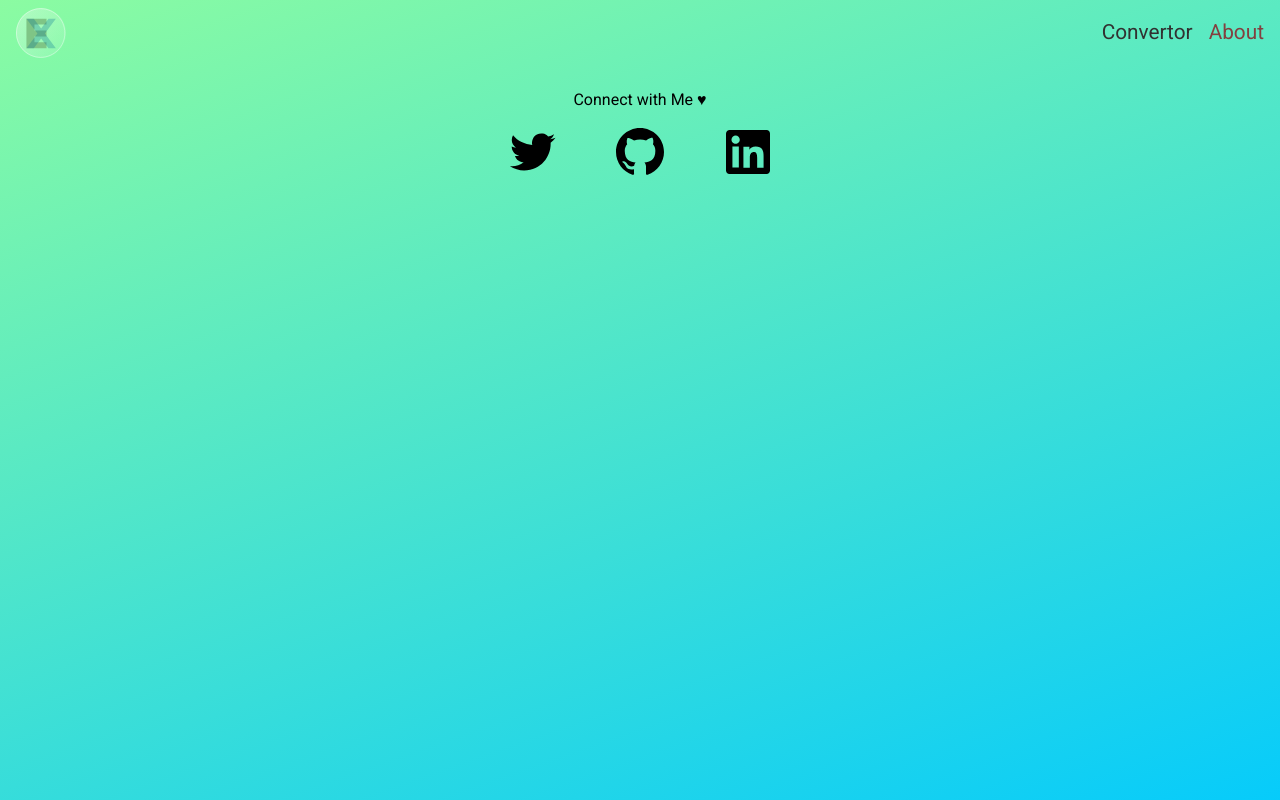
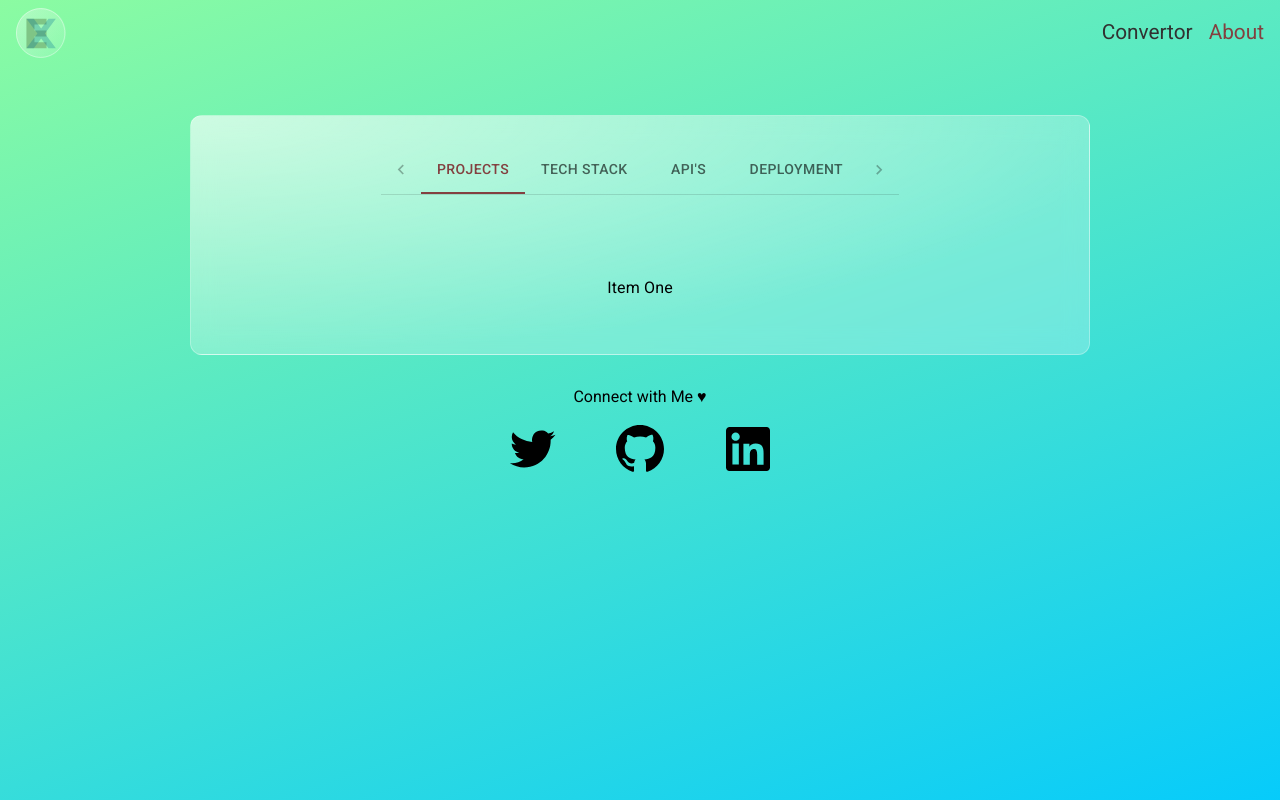
Before and after one commit to andreimihale/exchanger, a React (Create React App) app: page /about in a window 1280 px wide. Built offline with nearby package versions, Linux system fonts and the light colour scheme.

Commit message:
create about page

```diff
--- a/src/App.js
+++ b/src/App.js
@@ -4,6 +4,7 @@ import { Toaster } from "react-hot-toast";
 import Navigation from "./components/Navigation/Navigation";
 import Footer from "./components/Footer/Footer";
 import Convertor from "./pages/Convertor/Convertor";
+import About from "./pages/About/About";
 
 const App = () => (
   <>
@@ -12,6 +13,7 @@ const App = () => (
     <main className="main-content">
       <Routes>
         <Route path="/" element={<Convertor />} />
+        <Route path="/about" element={<About />} />
       </Routes>
     </main>
     <Footer />
--- /dev/null
+++ b/src/pages/About/About.js
@@ -0,0 +1,99 @@
+import React, { useState } from "react";
+import PropTypes from "prop-types";
+import { Box, Tabs, Tab, Typography } from "@mui/material";
+import { tabsClasses } from "@mui/material/Tabs";
+import { createTheme, ThemeProvider } from "@mui/material/styles";
+import "./About.scss";
+
+const theme = createTheme({
+  palette: {
+    primary: {
+      // Purple and green play nicely together.
+      main: "#834040",
+    },
+  },
+});
+
+const TabPanel = (props) => {
+  const { children, value, index, ...other } = props;
+
+  return (
+    <div
+      role="tabpanel"
+      hidden={value !== index}
+      id={`simple-tabpanel-${index}`}
+      aria-labelledby={`simple-tab-${index}`}
+      {...other}
+    >
+      {value === index && (
+        <Box sx={{ p: 3 }}>
+          <Typography>{children}</Typography>
+        </Box>
+      )}
+    </div>
+  );
+};
+
+TabPanel.propTypes = {
+  children: PropTypes.node.isRequired,
+  index: PropTypes.number.isRequired,
+  value: PropTypes.number.isRequired,
+};
+
+const a11yProps = (index) => ({
+  id: `simple-tab-${index}`,
+  "aria-controls": `simple-tabpanel-${index}`,
+});
+
+const About = () => {
+  const [value, setValue] = useState(0);
+
+  const handleChange = (event, newValue) => {
+    setValue(newValue);
+  };
+
+  return (
+    <ThemeProvider theme={theme}>
+      <section className="about">
+        <div className="about__content">
+          <Box sx={{ borderBottom: 1, borderColor: "divider" }}>
+            <Tabs
+              value={value}
+              variant="scrollable"
+              textColor="primary"
+              indicatorColor="primary"
+              scrollButtons
+              allowScrollButtonsMobile
+              sx={{
+                [`& .${tabsClasses.scrollButtons}`]: {
+                  "&.Mui-disabled": { opacity: 0.3 },
+                },
+              }}
+              onChange={handleChange}
+              aria-label="basic tabs example"
+            >
+              <Tab label="projects" {...a11yProps(0)} />
+              <Tab label="tech stack" {...a11yProps(1)} />
+              <Tab label="api's" {...a11yProps(2)} />
+              <Tab label="deployment" {...a11yProps(3)} />
+            </Tabs>
+          </Box>
+          <TabPanel value={value} index={0}>
+            Item One
+          </TabPanel>
+          <TabPanel value={value} index={1}>
+            Item Two
+          </TabPanel>
+          <TabPanel value={value} index={2}>
+            Item Three
+          </TabPanel>
+          <TabPanel value={value} index={3}>
+            Item Four
+          </TabPanel>
+        </div>
+      </section>
+    </ThemeProvider>
+  );
+};
+
+export default About;
--- /dev/null
+++ b/src/pages/About/About.scss
@@ -0,0 +1,18 @@
+@import "../../variables.scss";
+
+.about {
+  display: flex;
+  flex-direction: column;
+  justify-content: center;
+  align-items: center;
+  max-width: 900px;
+  width: 100%;
+  margin: auto;
+
+  &__content {
+    @include glass-container;
+    div:first-child {
+      max-width: 100%;
+    }
+  }
+}
--- a/src/pages/Convertor/Convertor.js
+++ b/src/pages/Convertor/Convertor.js
@@ -75,7 +75,7 @@ const Convertor = () => {
   }
 
   return (
-    <div className="convertor">
+    <section className="convertor">
       <div className="convertor-header">
         <h1 className="convertor-header__title">express convertor</h1>
         <h2 className="convertor-header__subtitle">
@@ -173,7 +173,7 @@ const Convertor = () => {
           </div>
         </div>
       </div>
-    </div>
+    </section>
   );
 };
 
--- a/src/pages/Convertor/Convertor.scss
+++ b/src/pages/Convertor/Convertor.scss
@@ -38,25 +38,7 @@
   }
 
   &-content {
-    display: flex;
-    flex-direction: column;
-    flex-wrap: nowrap;
-    justify-content: space-between;
-    align-items: center;
-    width: 100%;
-    margin-top: 2rem;
-    min-height: 15rem;
-    max-width: 80rem;
-    padding: 1.875rem 0.875rem;
-    background: radial-gradient(
-      105.02% 100% at 0% 0%,
-      rgba(255, 255, 255, 0.64) 0%,
-      rgba(255, 255, 255, 0.24) 100%
-    );
-    border: 1px solid rgba(255, 255, 255, 0.3);
-    box-sizing: border-box;
-    backdrop-filter: blur(12px);
-    border-radius: 12px;
+    @include glass-container;
 
     &__from {
       display: flex;
--- a/src/variables.scss
+++ b/src/variables.scss
@@ -12,3 +12,25 @@ $background: linear-gradient(160.74deg, #92fe9d -5.21%, #00c9ff 104.9%)
   justify-content: space-between;
   align-items: center;
 }
+
+@mixin glass-container {
+  display: flex;
+  flex-direction: column;
+  flex-wrap: nowrap;
+  justify-content: space-between;
+  align-items: center;
+  width: 100%;
+  margin-top: 2rem;
+  min-height: 15rem;
+  max-width: 80rem;
+  padding: 1.875rem 0.875rem;
+  background: radial-gradient(
+    105.02% 100% at 0% 0%,
+    rgba(255, 255, 255, 0.64) 0%,
+    rgba(255, 255, 255, 0.24) 100%
+  );
+  border: 1px solid rgba(255, 255, 255, 0.3);
+  box-sizing: border-box;
+  backdrop-filter: blur(12px);
+  border-radius: 12px;
+}
```
